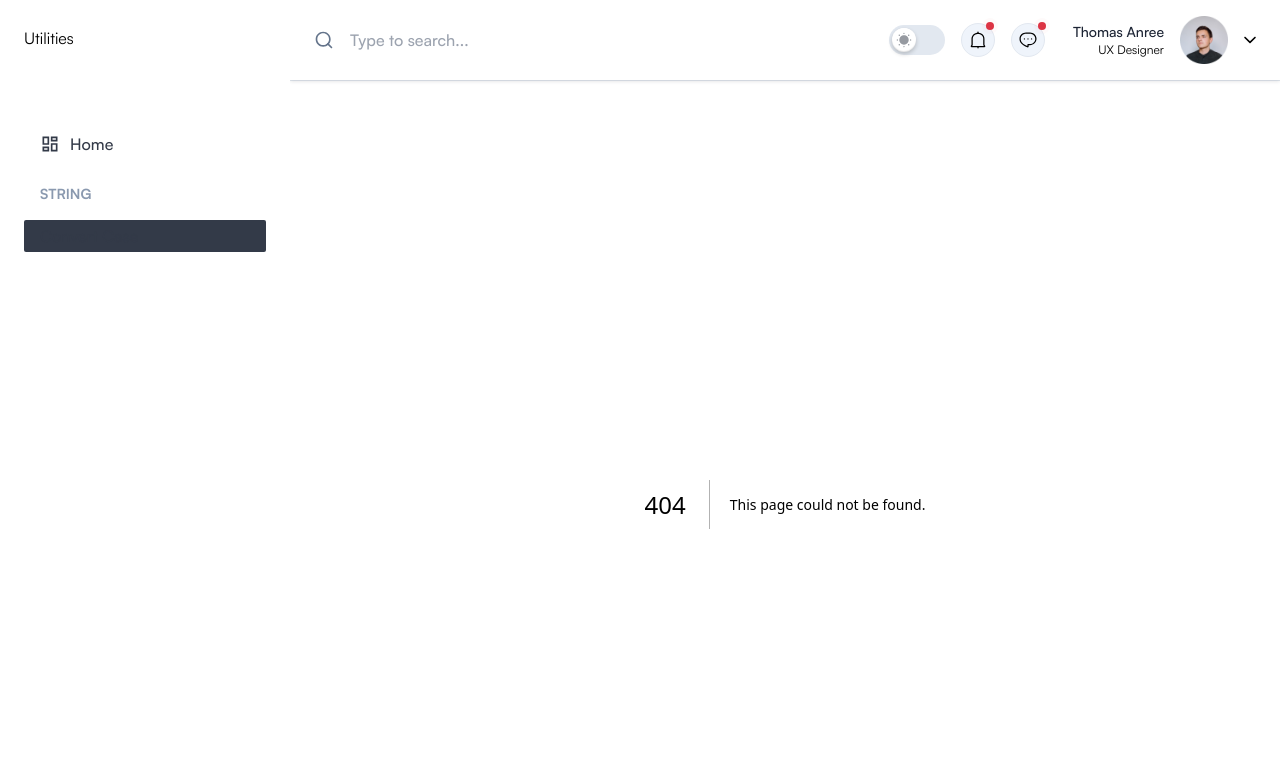
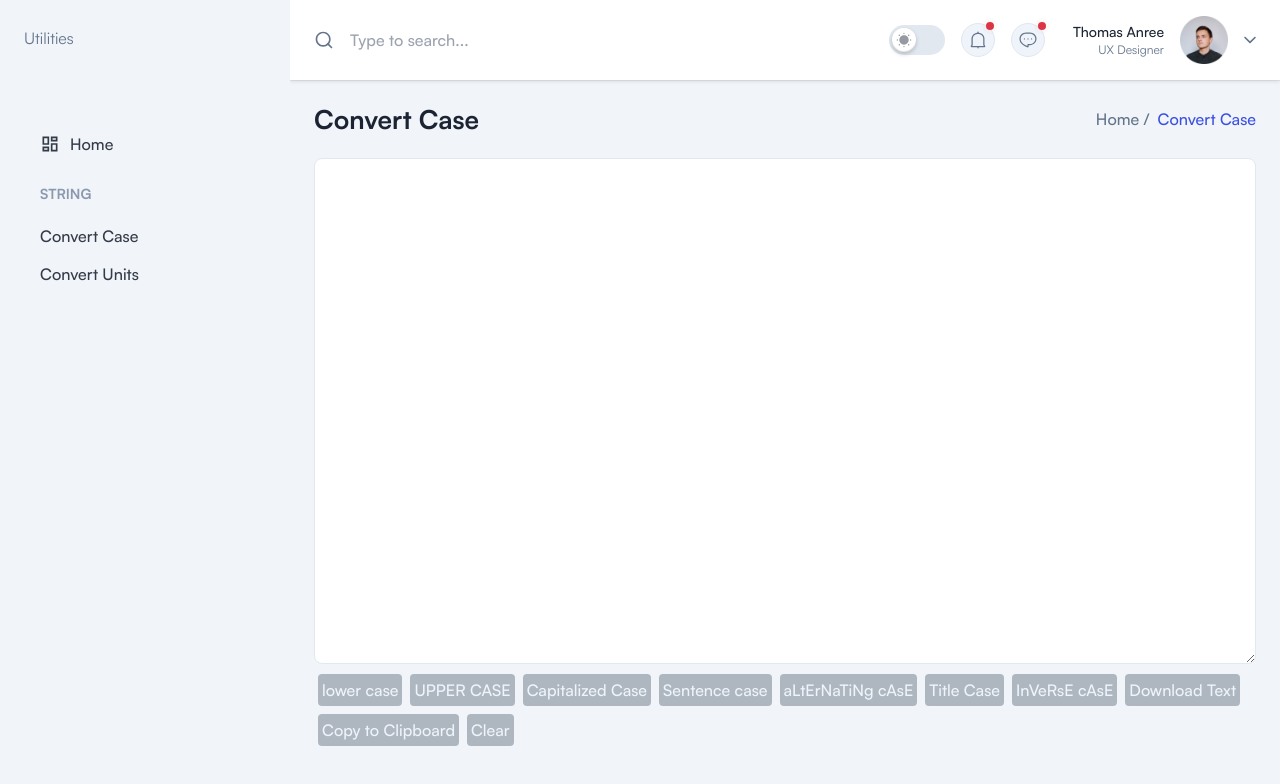
Before and after one commit to baotroy/utilities, a Next.js app: page /convert-case in a window 1280 px wide. Before the commit this address had no page. Shown: the top 784 px of the page. Built offline with nearby package versions, Linux system fonts and the light colour scheme; a web font is replaced by a local one.

Commit message:
feat: convert case

```diff
--- /dev/null
+++ b/app/convert-case/page.tsx
@@ -0,0 +1,100 @@
+"use client";
+import Breadcrumb from "@/components/Breadcrumbs/Breadcrumb";
+import { useState } from "react";
+import convertCase, { CaseType } from "./utils";
+
+const ConvertCase = () => {
+  const [text, setText] = useState("");
+  const buttons = [
+    {
+      label: "lower case",
+      handleClick: () => {
+        setText(convertCase(text, CaseType.Lowercase));
+      },
+    },
+    {
+      label: "UPPER CASE",
+      handleClick: () => {
+        setText(convertCase(text, CaseType.Uppercase));
+      },
+    },
+    {
+      label: "Capitalized Case",
+      handleClick: () => {
+        setText(convertCase(text, CaseType.Capitalized));
+      },
+    },
+    {
+      label: "Sentence case",
+      handleClick: () => {
+        setText(convertCase(text, CaseType.Sentence));
+      },
+    },
+    {
+      label: "aLtErNaTiNg cAsE",
+      handleClick: () => {
+        setText(convertCase(text, CaseType.Alternating));
+      },
+    },
+    {
+      label: "Title Case",
+      handleClick: () => {
+        setText(convertCase(text, CaseType.Title));
+      },
+    },
+    {
+      label: "InVeRsE cAsE",
+      handleClick: () => {
+        setText(convertCase(text, CaseType.Inverse));
+      },
+    },
+    {
+      label: "Download Text",
+      handleClick: () => {},
+    },
+    {
+      label: "Copy to Clipboard",
+      handleClick: () => {},
+    },
+    {
+      label: "Clear",
+      handleClick: () => {
+        setText("");
+      },
+    },
+  ];
+  return (
+    <>
+      <Breadcrumb pageName="Convert Case" />
+      <div>
+        <textarea
+          rows={20}
+          placeholder=""
+          onChange={(e) => setText(e.target.value)}
+          value={text}
+          className="
+          bg-white
+          w-full
+          rounded-lg
+          border-[1.5px]
+          border-stroke
+          py-3 px-5 font-medium outline-none "
+        ></textarea>
+      </div>
+      <div>
+        {buttons.map((btn, index) => (
+          <button
+            type="button"
+            key={index}
+            className="m-1 rounded bg-bodydark p-1 font-medium text-gray"
+            onClick={btn.handleClick}
+          >
+            {btn.label}
+          </button>
+        ))}
+      </div>
+    </>
+  );
+};
+
+export default ConvertCase;
--- /dev/null
+++ b/app/convert-case/utils.ts
@@ -0,0 +1,20 @@
+export enum CaseType {
+    Lowercase = 'lowercase',
+    Uppercase = 'uppercase',
+    Capitalized = 'capitalized',
+    Sentence = 'sentence',
+    Alternating = 'alternating',
+    Title = 'title',
+    Inverse = 'inverse',
+}
+
+export default function convertCase(str: string, type: CaseType): string {
+    if (type === 'lowercase') return str.toLowerCase();
+    if (type === 'uppercase') return str.toUpperCase();
+    if (type === 'capitalized') return str.toLowerCase().split(' ').map((word) => word.charAt(0).toUpperCase() + word.slice(1)).join(' ');
+    if (type === 'sentence')  return str.toLowerCase().split('.').map((word) => word.charAt(0).toUpperCase() + word.slice(1)).join('.');
+    if (type === 'alternating') return str.replace(/\w/g, (match, index) => index % 2 ? match.toLowerCase() : match.toUpperCase());
+    if (type === 'title') return str.replace(/\w\S*/g, (match) => match.charAt(0).toUpperCase() + match.substr(1).toLowerCase());
+    if (type === 'inverse') return str.replace(/\w\S*/g, (match) => match.charAt(0).toLowerCase() + match.substr(1).toUpperCase());
+    return str;
+}
--- a/components/Breadcrumbs/Breadcrumb.tsx
+++ b/components/Breadcrumbs/Breadcrumb.tsx
@@ -13,7 +13,7 @@ const Breadcrumb = ({ pageName }: BreadcrumbProps) => {
         <ol className="flex items-center gap-2">
           <li>
             <Link className="font-medium" href="/">
-              Dashboard /
+              Home /
             </Link>
           </li>
           <li className="font-medium text-primary">{pageName}</li>
--- a/components/Sidebar/LinkItem.tsx
+++ b/components/Sidebar/LinkItem.tsx
@@ -23,7 +23,7 @@ const LinkItem: React.FC<LinkItemProps> = ({ label, isFocus, href, isParent, isO
         href={href}
         className={clsx(
           `group relative flex items-center gap-2.5 rounded-sm py-1 px-4 font-medium text-graydark duration-300 ease-in-out hover:text-bodydark2 dark:hover:bg-meta-4`,
-          isFocus && "bg-graydark dark:bg-meta-4"
+          isFocus && "text-bodydark2 dark:text-bodylight2"
         )}
         onClick={handleClick}
       >
--- a/menus/index.tsx
+++ b/menus/index.tsx
@@ -38,6 +38,12 @@ const menus: menuProps[] = [
         href: "/convert-case",
         icon: null,
       },
+      {
+        label: "Convert Units",
+        slug: "convert-units",
+        href: "/convert-units",
+        icon: null,
+      },
 
     ],
   },
```
Also changed, not shown: 1 other file (tests, documents, lock files or other folders).
